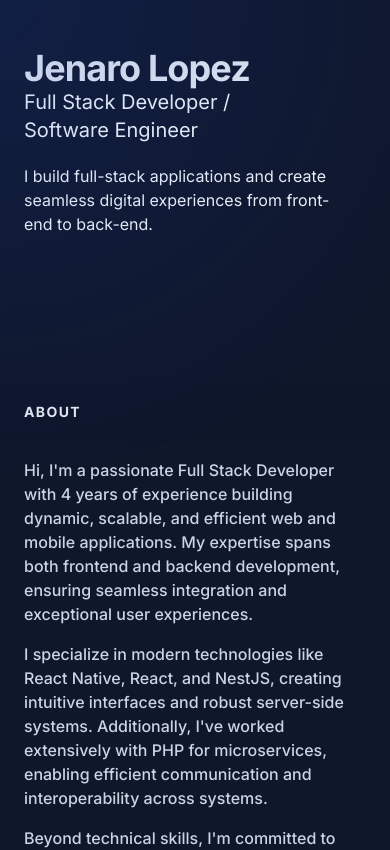
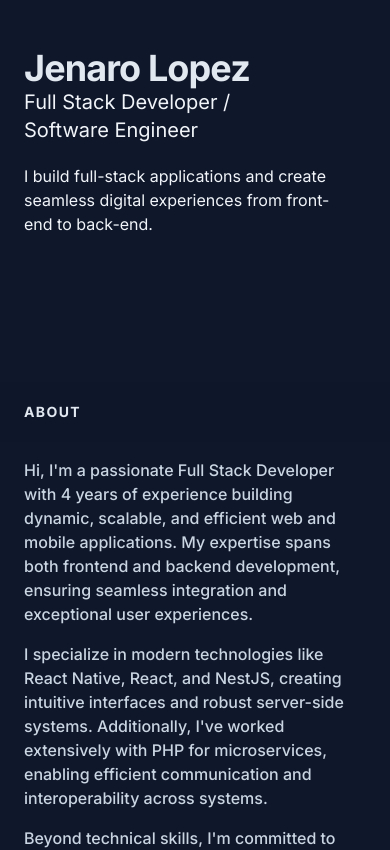
Before and after one commit to jenarolopez/jenaro-lopez, a Next.js app: page / in a window 390 px wide. Shown: the top 850 px of the page. Built offline with nearby package versions, Linux system fonts and the light colour scheme.

Commit message:
Refine responsive design for highlight effect and remove test text

```diff
--- a/src/app/component/Highlight.tsx
+++ b/src/app/component/Highlight.tsx
@@ -24,7 +24,7 @@ export const Highlights = () => {
   }, []);
 
   return <div
-    className="pointer-events-none fixed top-0 inset-0 z-30 transition duration-300 lg:absolute w-full bg-red-100"
+    className="pointer-events-none fixed top-0 inset-0 z-30 transition duration-300 lg:absolute w-full bg-red-100 hidden md:block"
     style={{
       background: `radial-gradient(600px at ${mousePosition.x}px ${mousePosition.y}px, rgba(29, 78, 216, 0.15), transparent 80%)`,
     }}
--- a/src/app/layout.tsx
+++ b/src/app/layout.tsx
@@ -46,7 +46,6 @@ export default function RootLayout({
         className={`antialiased`}
       >
         {children}
-        <h1 className={`bg-red-100 text-black ${lato.className}`}>asdszzad</h1>
       </body>
     </html>
   );
```
